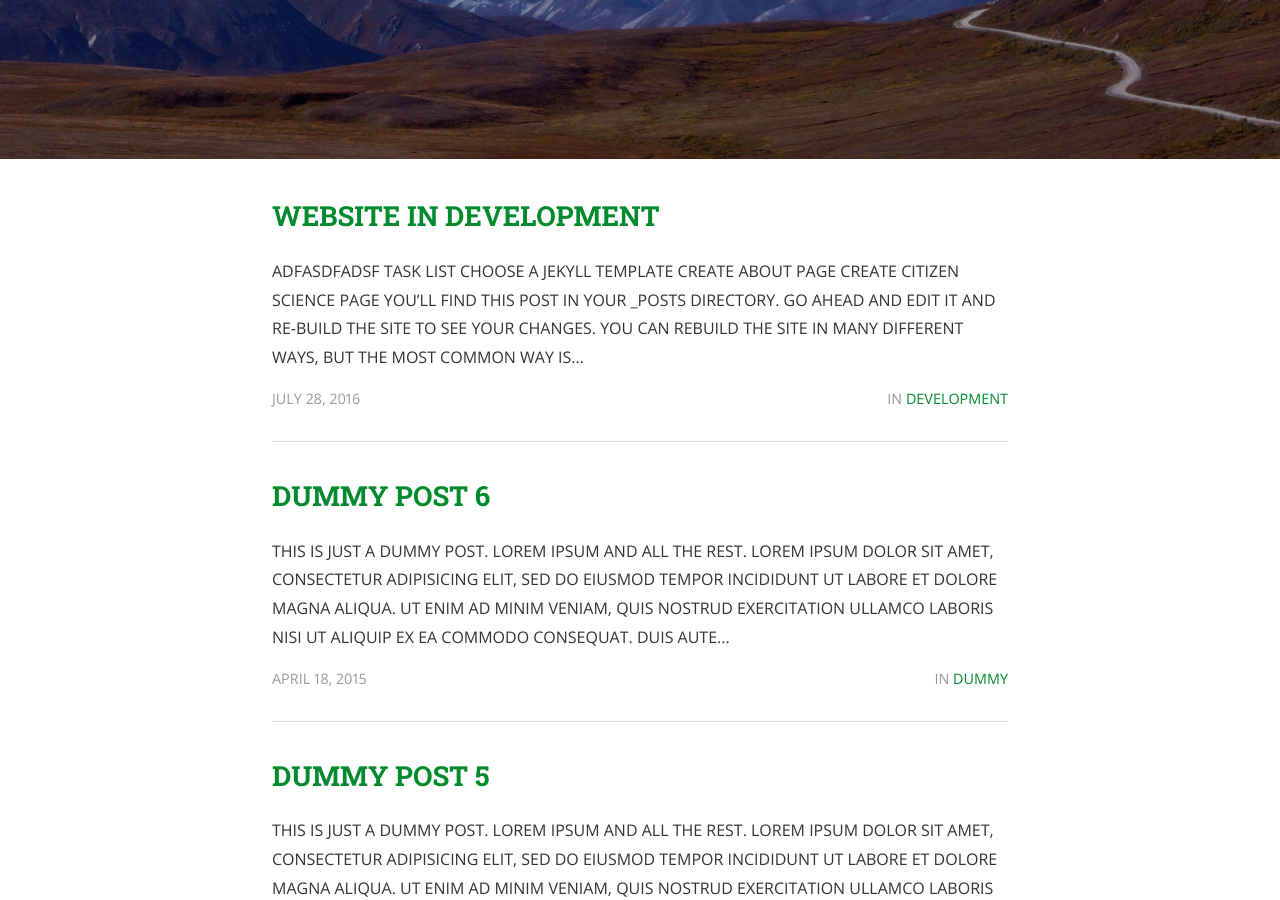
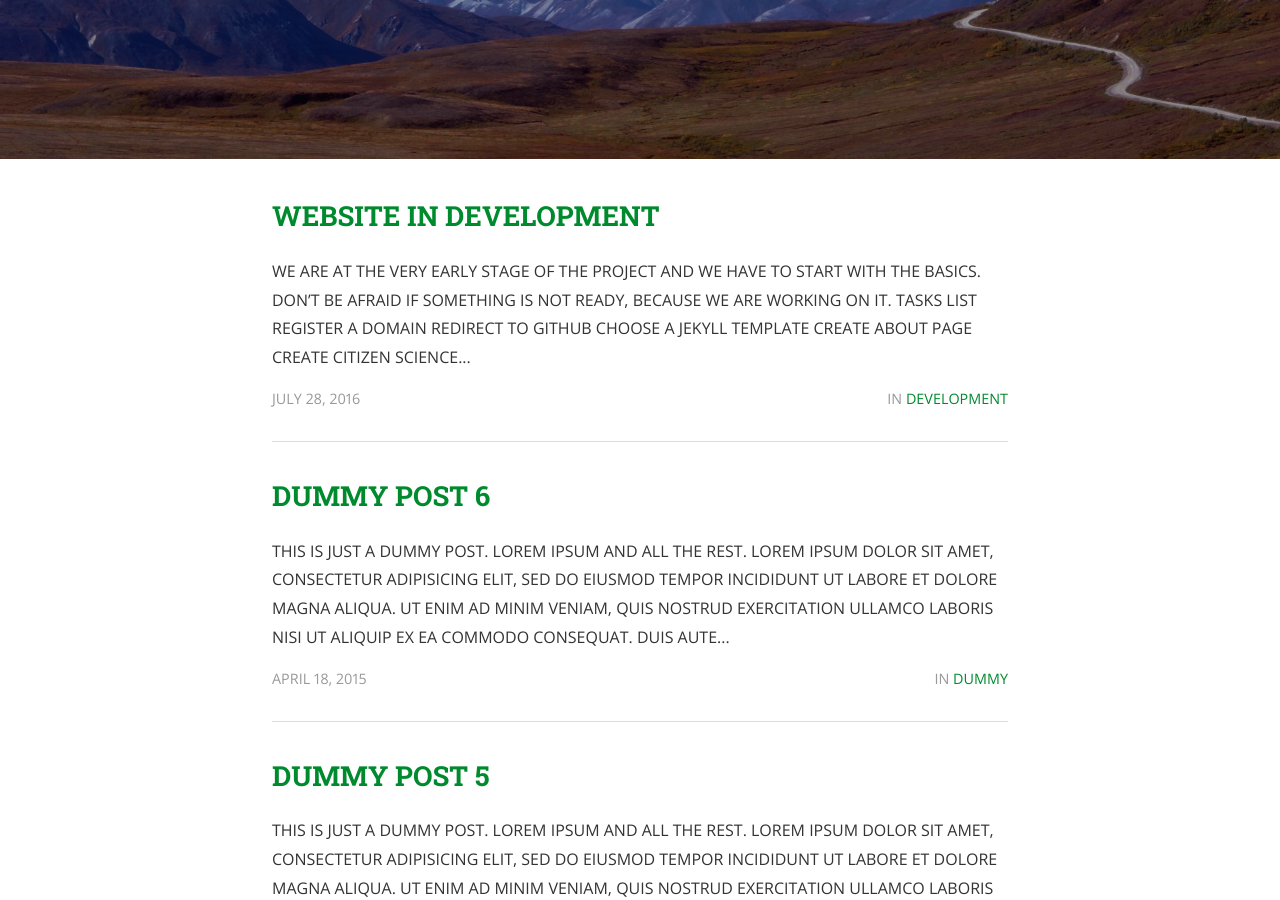
Before and after one commit to city4dys/city4dys.github.io, a Jekyll site: the page built from index.html, in a window 1280 px wide and 900 px high, scrolled down 408 px. Built offline with Jekyll 4.4.1, drawn with Linux system fonts in a browser that asks for light colours; nearby versions of some CDN libraries; the list of posts is cut into pages by our own code; a style sheet for code colours, icons or effects is not loaded.

Commit message:
mod initial post

```diff
--- a/_posts/2016-07-28-website-in-development.markdown
+++ b/_posts/2016-07-28-website-in-development.markdown
@@ -8,83 +8,15 @@ tags:	service test
 cover:  "/assets/instacode.png"
 ---
 
+We are at the very early stage of the project and we have to start with the basics.
 
-adfasdfadsf
+Don't be afraid if something is not ready, because we are working on it.
 
-
-
-## Task list
-
- - [ ] Choose a jekyll template
- - [ ] Create About page
- - [ ] Create Citizen Science page
- -
-
-
-
-
-
-You’ll find this post in your `_posts` directory. Go ahead and edit it and re-build the site to see your changes. You can rebuild the site in many different ways, but the most common way is to run `jekyll serve`, which launches a web server and auto-regenerates your site when a file is updated.
-
-## Adding New Posts
-
-To add new posts, simply add a file in the `_posts` directory that follows the convention `YYYY-MM-DD-name-of-post.ext` and includes the necessary front matter. Take a look at the source for this post to get an idea about how it works.
-
-### Tags and Categories
-
-If you list one or more categories or tags in the front matter of your post, they will be included with the post on the page as links. Clicking the link will bring you to an auto-generated archive page for the category or tag, created using the [jekyll-archive][jekyll-archive] gem.
-
-### Cover Images
-
-To add a cover image to your post, set the "cover" property in the front matter with the relative URL of the image (i.e. <code>cover: "/assets/cover_image.jpg"</code>).
-
-### Code Snippets
-
-You can use [highlight.js][highlight] to add syntax highlight code snippets:
-
-Use the [Liquid][liquid] `{% raw %}{% highlight <language> %}{% endraw %}` tag to add syntax highlighting to code snippets.
-
-For instance, this template...
-{% highlight html %}
-{% raw %}{% highlight javascript %}
-function demo(string, times) {
-  for (var i = 0; i < times; i++) {
-    console.log(string);
-  }
-}
-demo("hello, world!", 10);
-{% endhighlight %}{% endraw %}
-{% endhighlight %}
-
-...will come out looking like this:
-
-{% highlight javascript %}
-function demo(string, times) {
-  for (var i = 0; i < times; i++) {
-    console.log(string);
-  }
-}
-demo("hello, world!", 10);
-{% endhighlight %}
-
-Syntax highlighting is done using [highlight.js][highlight]. You can change the active theme in [head.html](https://github.com/bencentra/centrarium/blob/2dcd73d09e104c3798202b0e14c1db9fa6e77bc7/_includes/head.html#L15).
-
-### Images
-
-Lightbox has been enabled for images. To create the link that'll launch the lightbox, add <code>data-lightbox</code> and <code>data-title</code> attributes to an <code>&lt;a&gt;</code> tag around your <code>&lt;img&gt;</code> tag. The result is:
-
-<a href="//bencentra.com/assets/images/falcon9_large.jpg" data-lightbox="falcon9-large" data-title="Check out the Falcon 9 from SpaceX">
-  <img src="//bencentra.com/assets/images/falcon9_small.jpg" title="Check out the Falcon 9 from SpaceX">
-</a>
-
-For more information, check out the [Lightbox][lightbox] website.
-
-Check out the [Jekyll docs][jekyll] for more info on how to get the most out of Jekyll. File all bugs/feature requests at [Jekyll’s GitHub repo][jekyll-gh]. If you have questions, you can ask them on [Jekyll’s dedicated Help repository][jekyll-help].
-
-[jekyll]:      http://jekyllrb.com
-[jekyll-gh]:   https://github.com/jekyll/jekyll
-[jekyll-help]: https://github.com/jekyll/jekyll-help
-[highlight]:   https://highlightjs.org/
-[lightbox]:    http://lokeshdhakar.com/projects/lightbox2/
-[jekyll-archive]: https://github.com/jekyll/jekyll-archives
-[liquid]: https://github.com/Shopify/liquid/wiki/Liquid-for-Designers
+## Tasks list
+ - Register a domain
+ - Redirect to github
+ - Choose a jekyll template
+ - Create About page
+ - Create Citizen Science page
+ - Create Acknowledgements page
+ - Create a page fro the mobile application
```
